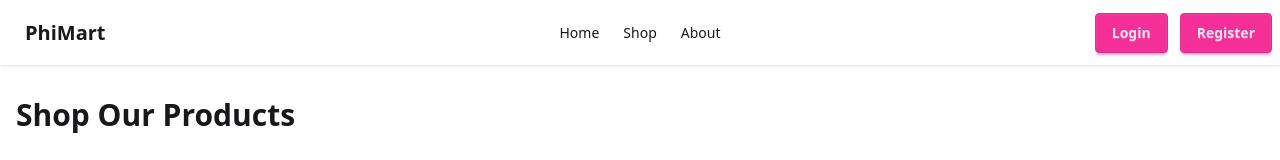
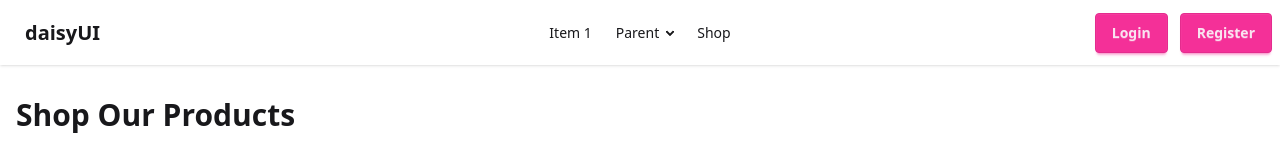
Before and after one commit to shehabuddin380/phimart-client, a React (Vite) app: page /shop in a window 1280 px wide. Shown: the top 160 px of the page. Built offline with nearby package versions, Linux system fonts and the light colour scheme; no server answers.

Commit message:
fix navebar and update

```diff
--- a/src/layouts/Navbar.jsx
+++ b/src/layouts/Navbar.jsx
@@ -10,75 +10,161 @@
       <div className="navbar-start">
         <div className="dropdown">
           <div tabIndex={0} role="button" className="btn btn-ghost lg:hidden">
-            <svg xmlns="http://www.w3.org/2000/svg" className="h-5 w-5" fill="none" viewBox="0 0 24 24" stroke="currentColor">
-              <path strokeLinecap="round" strokeLinejoin="round" strokeWidth="2" d="M4 6h16M4 12h8m-8 6h16" />
+            <svg
+              xmlns="http://www.w3.org/2000/svg"
+              className="h-5 w-5"
+              fill="none"
+              viewBox="0 0 24 24"
+              stroke="currentColor"
+            >
+              {" "}
+              <path
+                strokeLinecap="round"
+                strokeLinejoin="round"
+                strokeWidth="2"
+                d="M4 6h16M4 12h8m-8 6h16"
+              />{" "}
             </svg>
           </div>
-          {/* Mobile Menu */}
-          <ul tabIndex={0} className="menu menu-sm dropdown-content bg-base-100 rounded-box z-1 mt-3 w-52 p-2 shadow">
-            <li><Link to="/">Home</Link></li>
-            <li><Link to="/shop">Shop</Link></li>
-            <li><Link to="/about">About</Link></li>
+          <ul
+            tabIndex={0}
+            className="menu menu-sm dropdown-content bg-base-100 rounded-box z-1 mt-3 w-52 p-2 shadow"
+          >
+            <li>
+              <a>Item 1</a>
+            </li>
+            <li>
+              <a>Parent</a>
+              <ul className="p-2">
+                <li>
+                  <a>Submenu 1</a>
+                </li>
+                <li>
+                  <a>Submenu 2</a>
+                </li>
+              </ul>
+            </li>
+            <li>
+              <Link to="/shop">Shop</Link>
+            </li>
           </ul>
         </div>
-        <Link to="/" className="btn btn-ghost text-xl">PhiMart</Link>
+        <a className="btn btn-ghost text-xl">daisyUI</a>
       </div>
-
-      {/* Desktop Menu */}
       <div className="navbar-center hidden lg:flex">
         <ul className="menu menu-horizontal px-1">
-          <li><Link to="/">Home</Link></li>
-          <li><Link to="/shop">Shop</Link></li>
-          <li><Link to="/about">About</Link></li>
+          <li>
+            <a>Item 1</a>
+          </li>
+          <li>
+            <details>
+              <summary>Parent</summary>
+              <ul className="p-2">
+                <li>
+                  <a>Submenu 1</a>
+                </li>
+                <li>
+                  <a>Submenu 2</a>
+                </li>
+              </ul>
+            </details>
+          </li>
+          <li>
+            <Link to="/shop">Shop</Link>
+          </li>
         </ul>
       </div>
-
       <div className="navbar-end">
         {user ? (
-          <div className="flex items-center">
-            {/* Cart */}
+          <div>
             <div className="dropdown dropdown-end mr-4">
-              <div tabIndex={0} role="button" className="btn btn-ghost btn-circle">
+              <div
+                tabIndex={0}
+                role="button"
+                className="btn btn-ghost btn-circle"
+              >
                 <div className="indicator">
-                  <svg xmlns="http://www.w3.org/2000/svg" className="h-5 w-5" fill="none" viewBox="0 0 24 24" stroke="currentColor">
-                    <path strokeLinecap="round" strokeLinejoin="round" strokeWidth="2" d="M3 3h2l.4 2M7 13h10l4-8H5.4M7 13L5.4 5M7 13l-2.293 2.293c-.63.63-.184 1.707.707 1.707H17m0 0a2 2 0 100 4 2 2 0 000-4zm-8 2a2 2 0 11-4 0 2 2 0 014 0z" />
+                  <svg
+                    xmlns="http://www.w3.org/2000/svg"
+                    className="h-5 w-5"
+                    fill="none"
+                    viewBox="0 0 24 24"
+                    stroke="currentColor"
+                  >
+                    {" "}
+                    <path
+                      strokeLinecap="round"
+                      strokeLinejoin="round"
+                      strokeWidth="2"
+                      d="M3 3h2l.4 2M7 13h10l4-8H5.4M7 13L5.4 5M7 13l-2.293 2.293c-.63.63-.184 1.707.707 1.707H17m0 0a2 2 0 100 4 2 2 0 000-4zm-8 2a2 2 0 11-4 0 2 2 0 014 0z"
+                    />{" "}
                   </svg>
-                  <span className="badge badge-sm indicator-item">{cart?.items?.length || 0}</span>
+                  <span className="badge badge-sm indicator-item">
+                    {cart?.items?.length || 0}
+                  </span>
                 </div>
               </div>
-              <div tabIndex={0} className="card card-compact dropdown-content bg-base-100 z-1 mt-3 w-52 shadow">
+              <div
+                tabIndex={0}
+                className="card card-compact dropdown-content bg-base-100 z-1 mt-3 w-52 shadow"
+              >
                 <div className="card-body">
-                  <span className="text-lg font-bold">{cart?.items?.length || 0} Items</span>
-                  <span className="text-info">Subtotal: ${cart?.total_price || 0}</span>
+                  <span className="text-lg font-bold">
+                    {cart?.items?.length || 0} Items
+                  </span>
+                  <span className="text-info">
+                    Subtotal: ${cart?.total_price || 0}
+                  </span>
                   <div className="card-actions">
-                    <Link to="/dashboard/cart">
-                      <button className="btn btn-primary btn-block">View Cart</button>
+                    <Link to="dashboard/cart/">
+                      <button className="btn btn-primary btn-block">
+                        View cart
+                      </button>
                     </Link>
                   </div>
                 </div>
               </div>
             </div>
-
-            {/* Profile Dropdown */}
             <div className="dropdown dropdown-end">
-              <div tabIndex={0} role="button" className="btn btn-ghost btn-circle avatar">
+              <div
+                tabIndex={0}
+                role="button"
+                className="btn btn-ghost btn-circle avatar"
+              >
                 <div className="w-10 rounded-full">
-                  <img alt="Profile" src="https://img.daisyui.com/images/stock/photo-1534528741775-53994a69daeb.webp" />
+                  <img
+                    alt="Tailwind CSS Navbar component"
+                    src="https://img.daisyui.com/images/stock/photo-1534528741775-53994a69daeb.webp"
+                  />
                 </div>
               </div>
-              <ul tabIndex={0} className="menu menu-sm dropdown-content bg-base-100 rounded-box z-1 mt-3 w-52 p-2 shadow">
-                <li><Link to="/dashboard">Dashboard</Link></li>
-                <li><Link to="/dashboard/profile">Profile</Link></li>
-                <li><Link to="/dashboard/orders">Orders</Link></li>
-                <li><Link to="/dashboard/reviews">Reviews</Link></li>
-                <li><a onClick={logoutUser}>Logout</a></li>
+              <ul
+                tabIndex={0}
+                className="menu menu-sm dropdown-content bg-base-100 rounded-box z-1 mt-3 w-52 p-2 shadow"
+              >
+                <li>
+                  <a className="justify-between">
+                    Profile
+                    <span className="badge">New</span>
+                  </a>
+                </li>
+                <li>
+                  <a>Settings</a>
+                </li>
+                <li>
+                  <a onClick={logoutUser}>Logout</a>
+                </li>
               </ul>
             </div>
           </div>
         ) : (
           <div className="flex gap-3">
-            <Link to="/login" className="btn btn-secondary">Login</Link>
-            <Link to="/register" className="btn btn-secondary">Register</Link>
+            <Link to="/login" className="btn btn-secondary">
+              Login
+            </Link>
+            <Link to="/register" className="btn btn-secondary">
+              Register
+            </Link>
           </div>
         )}
       </div>
```
